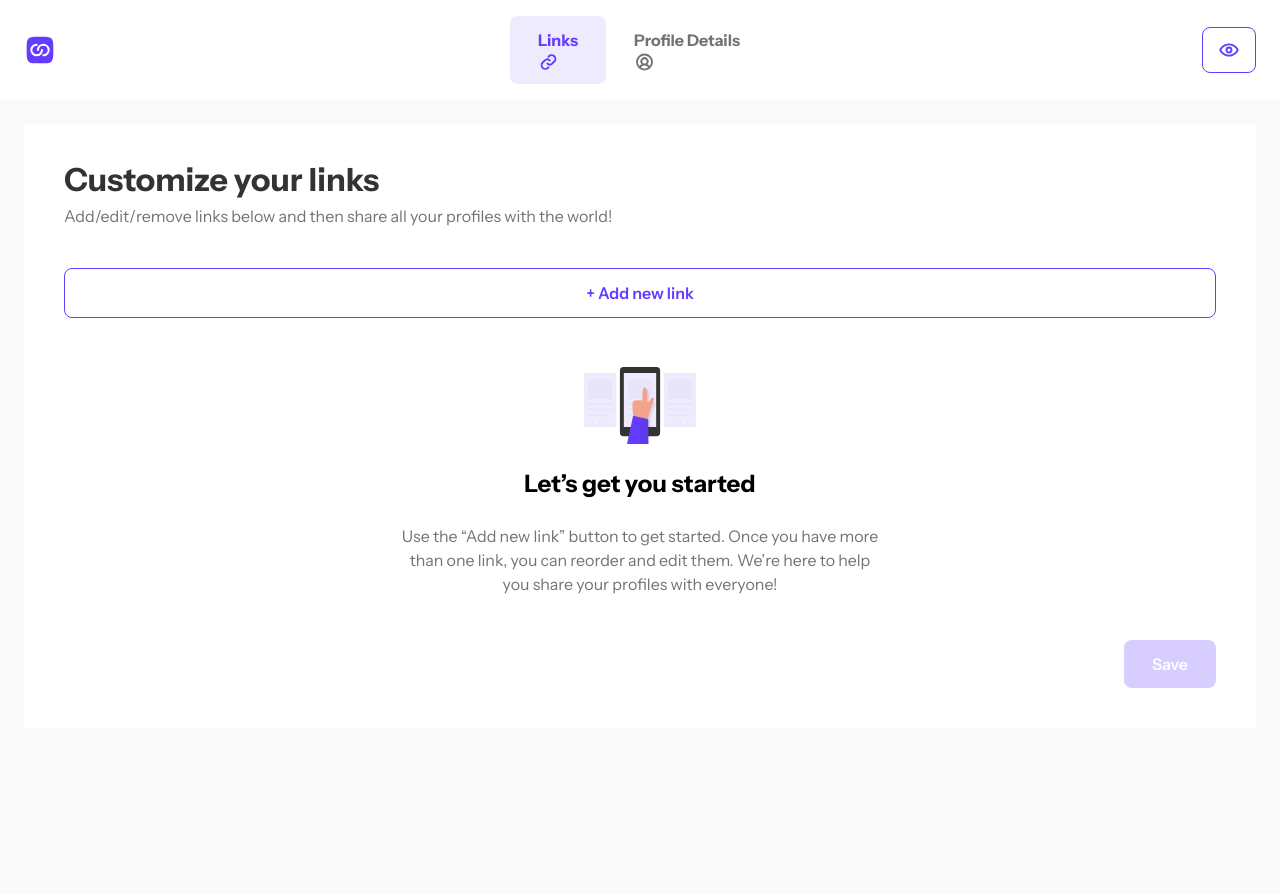
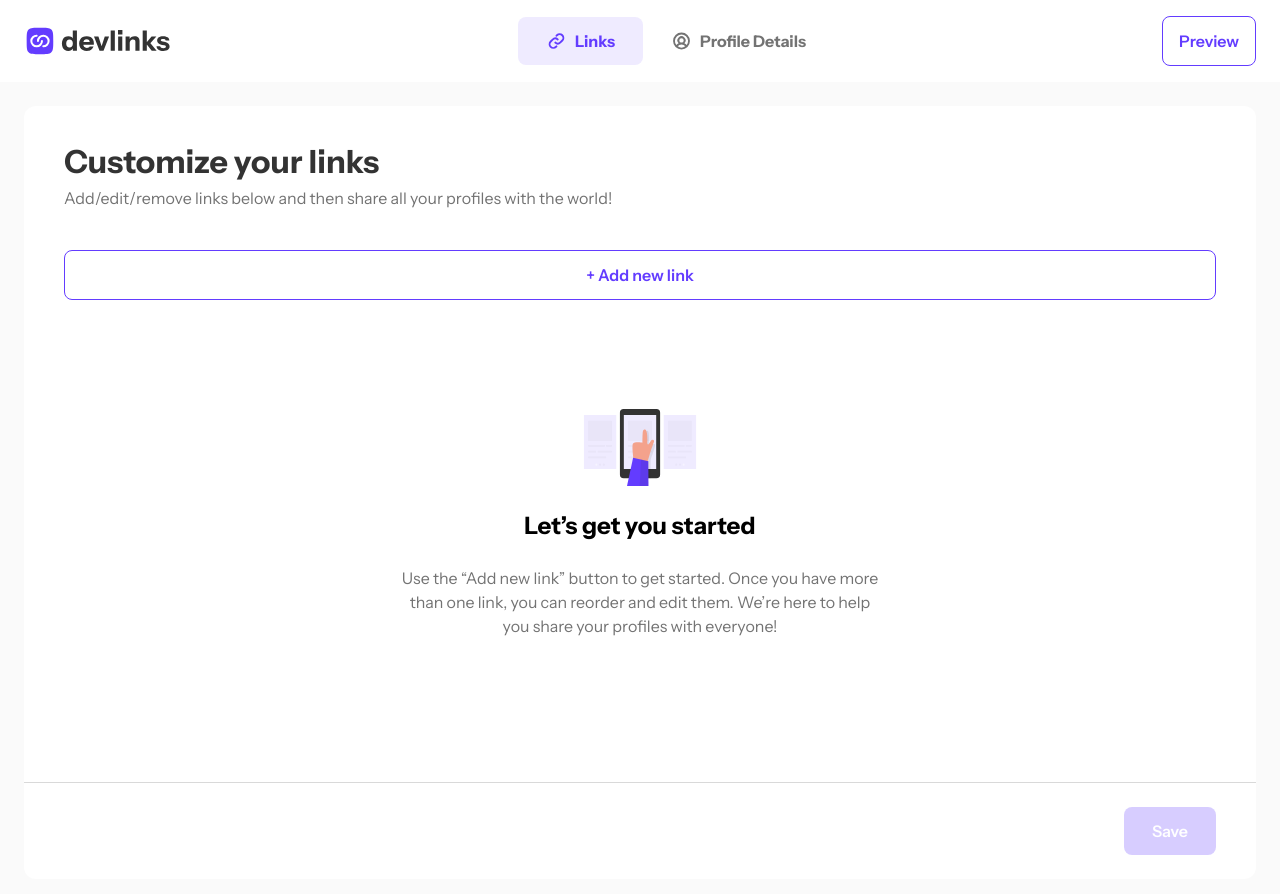
Before and after one commit to David-Henery4/Link-Share, a Next.js app: page / in a window 1280 px wide. Shown: the top 894 px of the page. Before the commit the page ends 800 px from the top, so only its background shows below. Built offline with nearby package versions, Linux system fonts and the light colour scheme.

Commit message:
links-section-mobile-&-tablet-responsive

```diff
--- a/src/app/page.tsx
+++ b/src/app/page.tsx
@@ -11,12 +11,12 @@ export default function Home() {
     <div className="w-full min-h-[100svh]">
       <Navbar />
       <main className="w-full p-4 lgMob:p-6">
-        <div className="w-full p-6 lgMob:p-10 bg-white">
+        <div className="w-full rounded-xl bg-white">
           <LinksSection />
           {/* <ProfileSection/> */}
-          <div className="w-full tablet:flex tablet:justify-end">
+          <div className="w-full border-t border-border p-4 lgMob:py-6 lgMob:px-10 tablet:flex tablet:justify-end">
             <Button
-              disabled={true}
+              disabled={true} // temp obvs
               buttonType="primary"
               size="large"
               className="tablet:w-auto target:ml-auto"
--- a/src/components/LinksSection.tsx
+++ b/src/components/LinksSection.tsx
@@ -5,7 +5,7 @@ import { BaseText } from "./reusable/text";
 
 const LinksSection = () => {
   return (
-    <section className="w-full rounded-xl">
+    <section className="w-full p-6 lgMob:p-10">
       <HeaderSection
         description="Add/edit/remove links below and then share all your profiles with
             the world!"
@@ -15,7 +15,7 @@ const LinksSection = () => {
         <Button buttonType="secondary" size="large">
           + Add new link
         </Button>
-        <div className="w-full my-6 py-5 text-center grid gap-6">
+        <div className="w-full my-6 py-5 text-center grid gap-6 smallTablet:py-20">
           {/* Illustration Container 250px max-width on tablet & above */}
           <div className="w-full max-w-32 mx-auto">
             <IllustrationEmpty />
--- a/src/components/Navbar.tsx
+++ b/src/components/Navbar.tsx
@@ -1,6 +1,6 @@
 import { NavLogo, Tab } from "./nav-comps";
 import Button from "./reusable/Button";
-import { LinksTabIcon, PreviewEyeIcon, ProfileDetailsHeaderIcon, LogoLarge, LogoSmall } from "./icons";
+import { LinksTabIcon, PreviewEyeIcon, ProfileDetailsHeaderIcon } from "./icons";
 
 
 const Navbar = () => {
@@ -17,6 +17,7 @@ const Navbar = () => {
       </div>
       <Button buttonType="secondary" size="secondarySmall">
         <PreviewEyeIcon />
+        <span className="text-base font-semibold hidden tablet:block">Preview</span>
       </Button>
     </nav>
   );
--- a/src/components/ProfileSection.tsx
+++ b/src/components/ProfileSection.tsx
@@ -2,8 +2,10 @@
 
 const ProfileSection = () => {
   return (
-    <section>ProfileSection</section>
-  )
+    <section className="w-full p-6 lgMob:p-10">
+      ProfileSection
+    </section>
+  );
 }
 
 export default ProfileSection
--- a/src/components/icons/LogoLarge.tsx
+++ b/src/components/icons/LogoLarge.tsx
@@ -4,10 +4,11 @@ const LogoLarge = () => {
   return (
     <svg
       xmlns="http://www.w3.org/2000/svg"
-      width="183"
-      height="40"
+      // width="183"
+      // height="40"
       fill="none"
       viewBox="0 0 183 40"
+      className="hidden w-[146px] tablet:block"
     >
       <path
         fill="#633CFF"
--- a/src/components/icons/LogoSmall.tsx
+++ b/src/components/icons/LogoSmall.tsx
@@ -8,6 +8,7 @@ const LogoSmall = () => {
       height="32"
       fill="none"
       viewBox="0 0 32 32"
+      className="tablet:hidden"
     >
       <path
         fill="#633CFF"
--- a/src/components/icons/PreviewEyeIcon.tsx
+++ b/src/components/icons/PreviewEyeIcon.tsx
@@ -8,6 +8,7 @@ const PreviewEyeIcon = () => {
       height="20"
       fill="none"
       viewBox="0 0 20 20"
+      className="tablet:hidden"
     >
       <path
         fill="#633CFF"
--- a/src/components/nav-comps/NavLogo.tsx
+++ b/src/components/nav-comps/NavLogo.tsx
@@ -3,20 +3,8 @@ import { LogoLarge, LogoSmall } from "../icons";
 const NavLogo = () => {
   return (
     <div className="mr-5">
-      <svg
-        xmlns="http://www.w3.org/2000/svg"
-        width="32"
-        height="32"
-        fill="none"
-        viewBox="0 0 32 32"
-      >
-        <path
-          fill="#633CFF"
-          fillRule="evenodd"
-          d="M4.619 27.38c1.954 1.953 5.095 1.953 11.38 1.953 6.286 0 9.429 0 11.38-1.953 1.954-1.95 1.954-5.095 1.954-11.38 0-6.286 0-9.428-1.953-11.381C25.43 2.667 22.285 2.667 16 2.667c-6.286 0-9.428 0-11.381 1.952-1.952 1.954-1.952 5.095-1.952 11.38 0 6.286 0 9.429 1.952 11.38Zm8.047-15.713A4.333 4.333 0 1 0 17 16a1 1 0 0 1 2 0 6.333 6.333 0 1 1-6.334-6.334 1 1 0 1 1 0 2Zm11 4.333a4.333 4.333 0 0 1-4.333 4.333 1 1 0 1 0 0 2A6.333 6.333 0 1 0 13 16a1 1 0 1 0 2 0 4.334 4.334 0 0 1 8.666 0Z"
-          clipRule="evenodd"
-        />
-      </svg>
+      <LogoSmall/>
+      <LogoLarge/>
     </div>
   );
 }
--- a/src/components/nav-comps/Tab.tsx
+++ b/src/components/nav-comps/Tab.tsx
@@ -9,7 +9,7 @@ const Tab = ({ label, isActive, children }: TabTypes) => {
   return (
     <button
       aria-label={label}
-      className={`px-7 py-3 rounded-lg group font-bold hover:text-purple ${
+      className={`px-7 py-3 rounded-lg group font-bold inline-flex justify-center items-center flex-row-reverse gap-2 hover:text-purple ${
         isActive ? "bg-purpleLight text-purple" : "text-grey"
       }`}
     >
--- a/tailwind.config.ts
+++ b/tailwind.config.ts
@@ -9,6 +9,7 @@ const config: Config = {
   theme: {
     screens: {
       lgMob: "29.6875em", // 475px
+      smallTablet: "36.25em", // 580px
       tablet: "46.25em", // 740px
     },
     fontFamily: {
```
